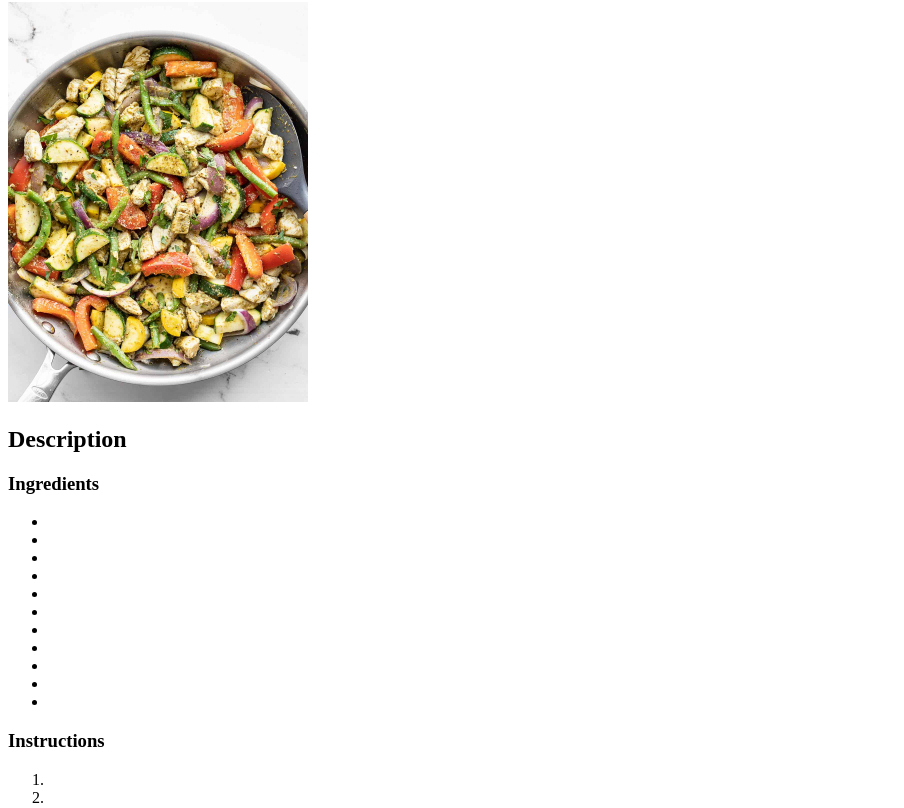
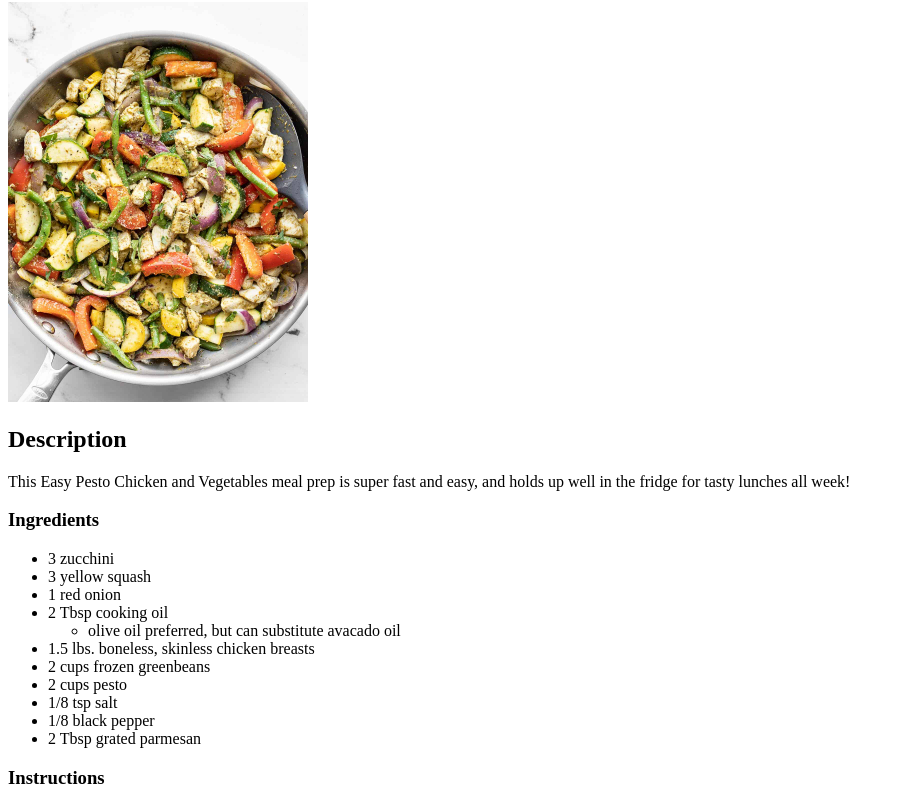
Before and after one commit to dmagliula/odin-recipes, a plain HTML site: page recipes/pesto-chicken.html in a window 1280 px wide. Shown: the part 78-886 px from the top of the page, without its empty margins (0-904 px from the left). Drawn offline with Linux system fonts and the light colour scheme.

Commit message:
finalized pesto-chicken.html page

```diff
--- a/recipes/pesto-chicken.html
+++ b/recipes/pesto-chicken.html
@@ -8,35 +8,35 @@
     <h1>Easy Pesto Chicken and Vegetables</h1>
         <img src="../images/pesto-chicken.jpg" width="300" alt="Pesto Chick and Vegetables">
         <h2>Description</h2>
-            <p></p>
-            <p></p>
+            <p>This Easy Pesto Chicken and Vegetables meal prep is super fast and easy, and holds up well in the fridge for tasty lunches all week!</p>
         <h3>Ingredients</h3>
             <ul>
-                <li></li>
-                <li></li>
-                <li></li>
-                <li></li>
-                <li></li>
-                <li></li>
-                <li></li>
-                <li></li>
-                <li></li>
-                <li></li>
-                <li></li>
+                <li>3 zucchini</li>
+                <li>3 yellow squash</li>
+                <li>1 red onion</li>
+                <li>2 Tbsp cooking oil
+                    <ul>
+                        <li>olive oil preferred, but can substitute avacado oil</li>
+                    </ul>
+                </li>
+                <li>1.5 lbs. boneless, skinless chicken breasts</li>
+                <li>2 cups frozen greenbeans</li>
+                <li>2 cups pesto</li>
+                <li>1/8 tsp salt</li>
+                <li>1/8 black pepper</li>
+                <li>2 Tbsp grated parmesan</li>
             </ul>
         <h3>Instructions</h3>
         <ol>
-            <li></li>
-            <li></li>
-            <li></li>
-            <li></li>
-            <li></li>
-            <li></li>
+            <li>Chop the yellow squash, zucchini, and slice the red onion. I like to make different shapes for each vegetable, but aim to make the pieces all around the same size.</li>
+            <li>Cube the chicken breasts into ½-inch pieces.</li>
+            <li>Add the cooking oil to a large skillet and heat over medium-high. Once the skillet and oil are very hot, add the chicken and sauté until the chicken pieces are opaque (3-5 minutes, the chicken will continue to cook as you add vegetables).</li>
+            <li>Add the green beans to the skillet and sauté for 1-2 minutes more, or just until thawed.</li>
+            <li>Add the red onion to the skillet. Sauté for 1-2 minutes more. If water is beginning to pool in the skillet, turn the heat up slightly. It should be hot enough that the water released from the vegetables evaporates quickly.</li>
+            <li>Add the yellow squash and zucchini to the skillet and continue to sauté 2-3 minutes more, or just until the squash softens slightly.</li>
+            <li>Turn the heat off, add the pesto to the skillet, and stir until everything is coated. Give the vegetables a taste and add salt, pepper, or more pesto if desired. Top with a light sprinkle of Parmesan just before serving.</li>
         </ol>
-
-
+        <h4>Notes</h4>
+        <p>You may need more or less pesto, salt, pepper, or parmesan cheese depending on the volume of your veggies and personal taste</p>
 </body>
-
-
-
 </html>
```
